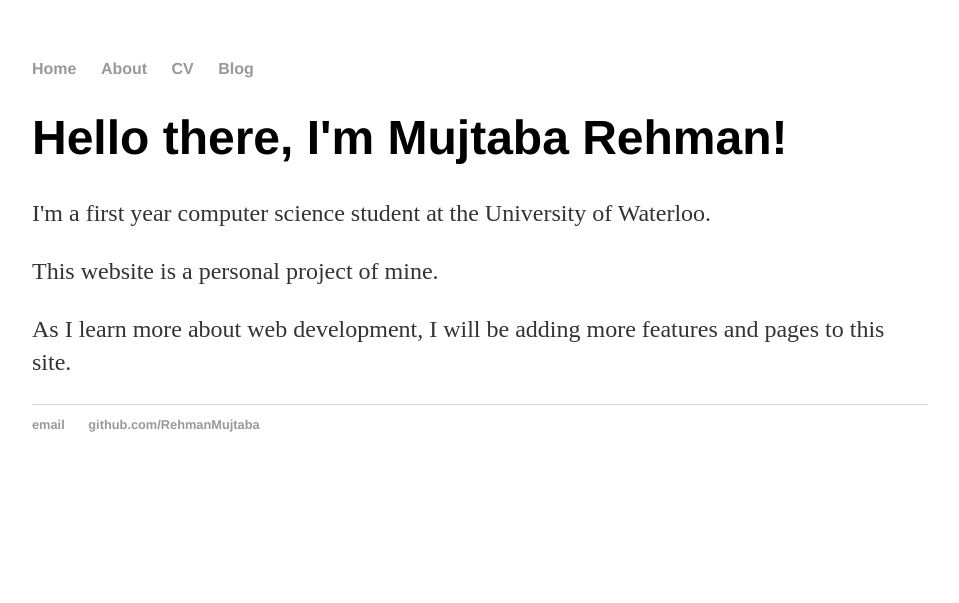
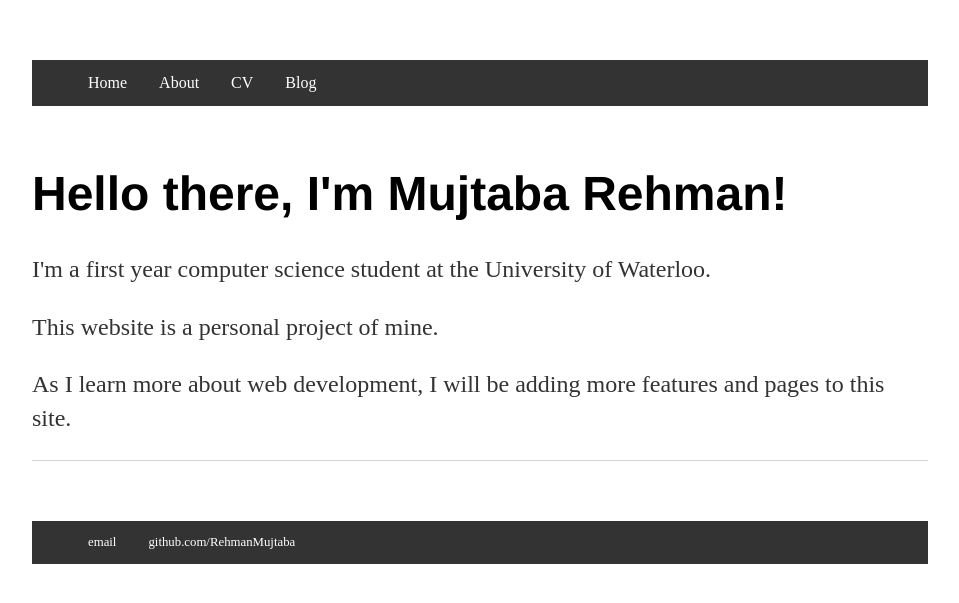
Before and after one commit to RehmanMujtaba/old-website, a Jekyll site: the page built from index.html, in a window 1280 px wide. Shown: the top 603 px of the page, without its empty margins (160-1119 px from the left). Built offline with Jekyll 4.4.1, drawn with Linux system fonts in a browser that asks for light colours.

Commit message:
Update main.css
Changed navigation bar design

```diff
--- a/css/main.css
+++ b/css/main.css
@@ -2,22 +2,28 @@ body {
     margin: 60px auto;
     width: 70%;
 }
-nav ul, footer ul {
-    font-family:'Helvetica', 'Arial', 'Sans-Serif';
-    padding: 0px;
-    list-style: none;
-    font-weight: bold;
+
+ul {
+  margin: 60px auto;
+  list-style-type: none;
+  overflow: hidden;
+  background-color: #333;
 }
-nav ul li, footer ul li {
-    display: inline;
-    margin-right: 20px;
+
+li {
+  float: left;
 }
-a {
-    text-decoration: none;
-    color: #999;
+
+li a {
+  display: block;
+  color: white;
+  text-align: center;
+  padding: 14px 16px;
+  text-decoration: none;
 }
-a:hover {
-    text-decoration: underline;
+
+li a:hover {
+  background-color: #111;
 }
 h1 {
     font-size: 3em;
```
